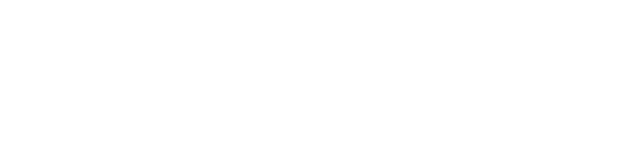
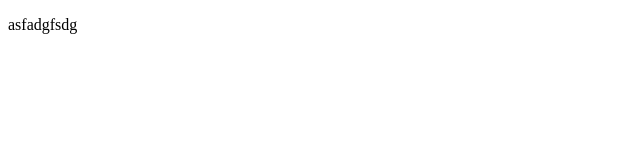
Before and after one commit to Lord0FWorld/Js, a plain HTML site: page course/index.html in a window 1280 px wide. Shown: the whole page, without its empty margins (0-640 px from the left). Drawn offline with Linux system fonts and the light colour scheme.

Commit message:
Третий

```diff
--- a/course/index.html
+++ b/course/index.html
@@ -6,7 +6,7 @@
 	<link rel="stylesheet" href="style.css">
 </head>
 <body>
-	<p></p>
+	<p>asfadgfsdg</p>
 
 	<script src="script.js"></script>
 </body>
```
